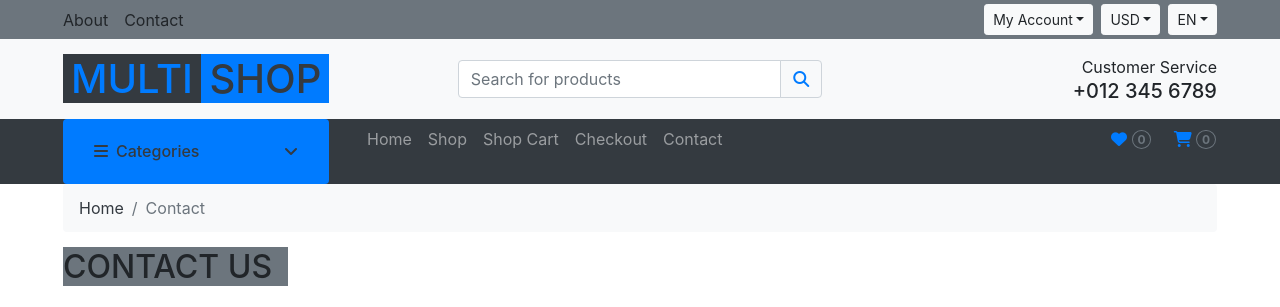
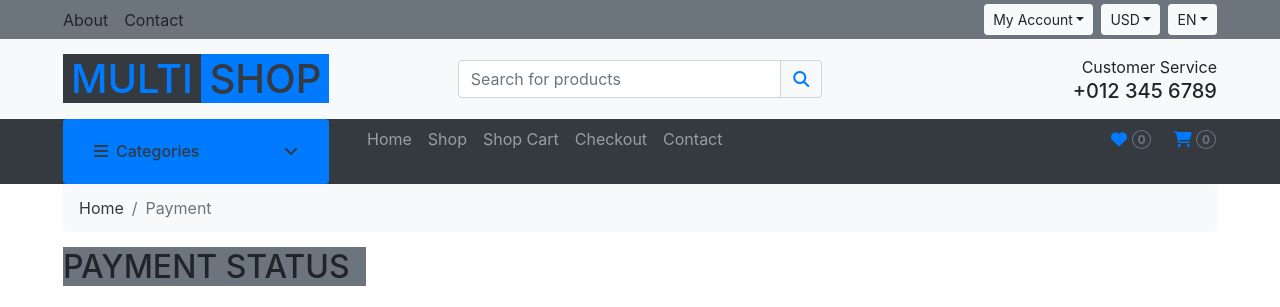
Before and after one commit to techBello/online-market, a Django app: template market/templates/success.html in a window 1280 px wide. Shown: the top 307 px of the page. Run offline with Django 3.2, Linux system fonts and the light colour scheme; the template is opened without the code that fills it, so the values that code supplies are empty; some libraries are stand-ins or nearby versions.

Commit message:
customized my payment status page

```diff
--- a/market/templates/success.html
+++ b/market/templates/success.html
@@ -152,7 +152,7 @@
             <div class="col-12">
                 <nav class="breadcrumb bg-light mb-30">
                     <a class="breadcrumb-item text-dark" href="#">Home</a>
-                    <span class="breadcrumb-item active">Contact</span>
+                    <span class="breadcrumb-item active">Payment</span>
                 </nav>
             </div>
         </div>
@@ -162,7 +162,7 @@
 
     <!-- Contact Start -->
     <div class="container-fluid">
-        <h2 class="section-title position-relative text-uppercase mx-xl-5 mb-4"><span class="bg-secondary pr-3">Contact Us</span></h2>
+        <h2 class="section-title position-relative text-uppercase mx-xl-5 mb-4"><span class="bg-secondary pr-3">Payment Status</span></h2>
         <div class="row px-xl-5">
             <div class="col-lg-7 mb-5">
                 <div class="bg-light p-30">
```
